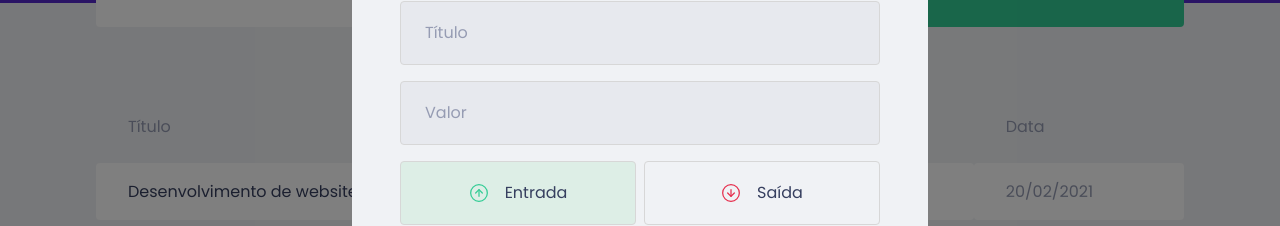
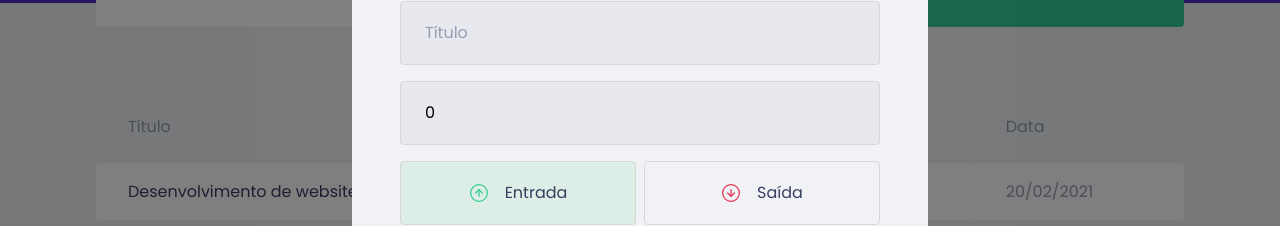
Before and after one commit to jrantunes/ignite-dtmoney, a React (Create React App) app: page / in a window 1280 px wide. Both pictures are taken after a click on the button "Nova transação". Shown: the part 237-463 px from the top of the page. Built offline with nearby package versions, Linux system fonts and the light colour scheme; no server answers; what miragejs would draw is missing.

Commit message:
chore: saving form data on state

```diff
--- a/src/components/NewTransactionModal/index.tsx
+++ b/src/components/NewTransactionModal/index.tsx
@@ -1,4 +1,4 @@
-import { useState } from 'react';
+import { FormEvent, useState } from 'react';
 import Modal from 'react-modal';
 import incomeImg from '../../assets/income.svg';
 import outcomeImg from '../../assets/outcome.svg';
@@ -12,7 +12,21 @@
 }
 
 export function NewTransactionModal({ isOpen, onRequestClose }: NewTransactionModalProps) {
+  const [title, setTitle] = useState('');
+  const [value, setValue] = useState(0);
+  const [category, setCategory] = useState('');
   const [type, setType] = useState('deposit');
+
+  function handleCreateNewTransaction(event: FormEvent) {
+    event.preventDefault();
+
+    console.log({
+      title,
+      value,
+      type,
+      category,
+    });
+  }
 
   return (
     <Modal
@@ -30,16 +44,20 @@
           <img src={closeImg} alt="Fechar modal"/>
         </button>
 
-        <Container>
+        <Container onSubmit={handleCreateNewTransaction}>
           <h2>Cadastrar transação</h2>
 
           <input
             placeholder="Título"
+            value={title}
+            onChange={event => setTitle(event.target.value)}
           />
 
           <input
             type="number"
             placeholder="Valor"
+            value={value}
+            onChange={event => setValue(Number(event.target.value))}
           />
 
           <TransactionTypeContainer>
@@ -66,6 +84,7 @@
 
           <input
             placeholder="Categoria"
+            onChange={event => setCategory(event.target.value)}
           />
 
           <button type="submit">Cadastrar</button>
```
